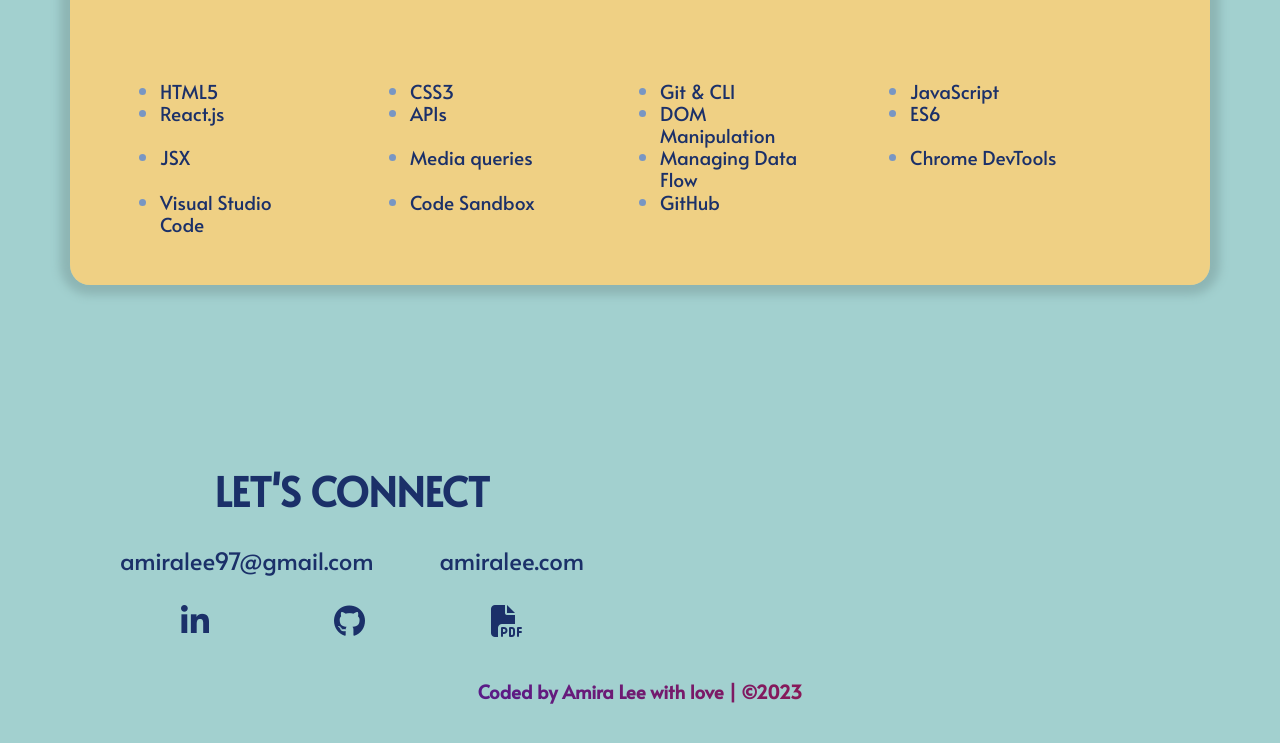
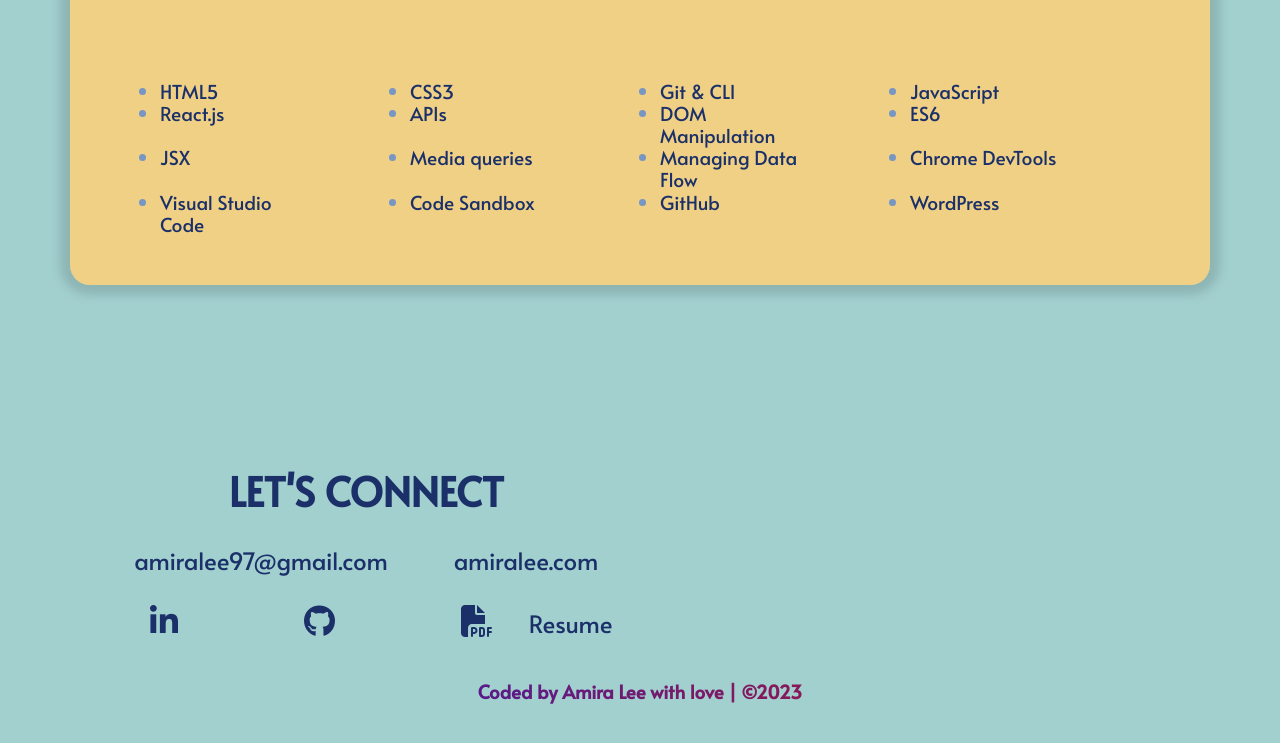
Before and after one commit to amiralee97/Portfolio, a website built with Parcel: page index.html in a window 1280 px wide. Shown: the part 4426-5169 px from the top of the page. Built offline with nearby package versions, Linux system fonts and the light colour scheme.

Commit message:
Update skills section

```diff
--- a/index.html
+++ b/index.html
@@ -189,6 +189,7 @@
           <li>Visual Studio Code</li>
           <li>Code Sandbox</li>
           <li>GitHub</li>
+          <li>WordPress</li>
         </ul>
       </aside>
     </section>
@@ -207,7 +208,8 @@
         <a href="https://github.com/amiralee97" target="_blank">
           <i class="fa-brands fa-github fa-xl fa-bounce"></i>
         </a>
-        <a href="Resume-Amira-Lee.pdf" download="" class="resume"> <i class="fa-solid fa-file-pdf fa-xl fa-bounce"></i></a>
+        <a href="Amira-Lee-Resume.pdf" download="" class="resume"><i class="fa-solid fa-file-pdf fa-xl fa-bounce"></i>
+      Resume</a>
       </div>
 
     </section>
@@ -215,7 +217,6 @@
     <footer>
       <h3>Coded by <span>Amira Lee</span> with love | ©2023</h3>
     </footer>
-
 
   </div>
 
```
